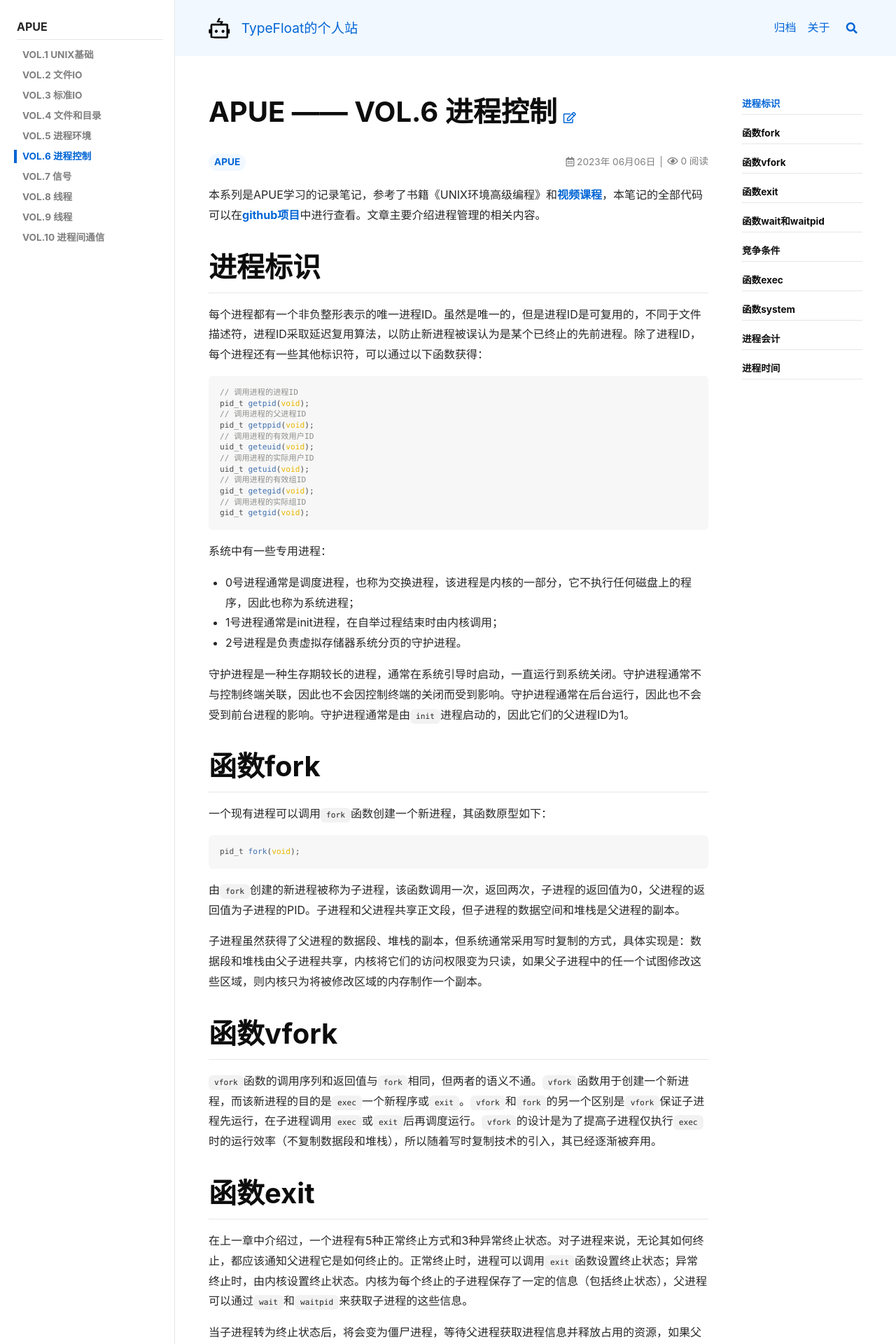
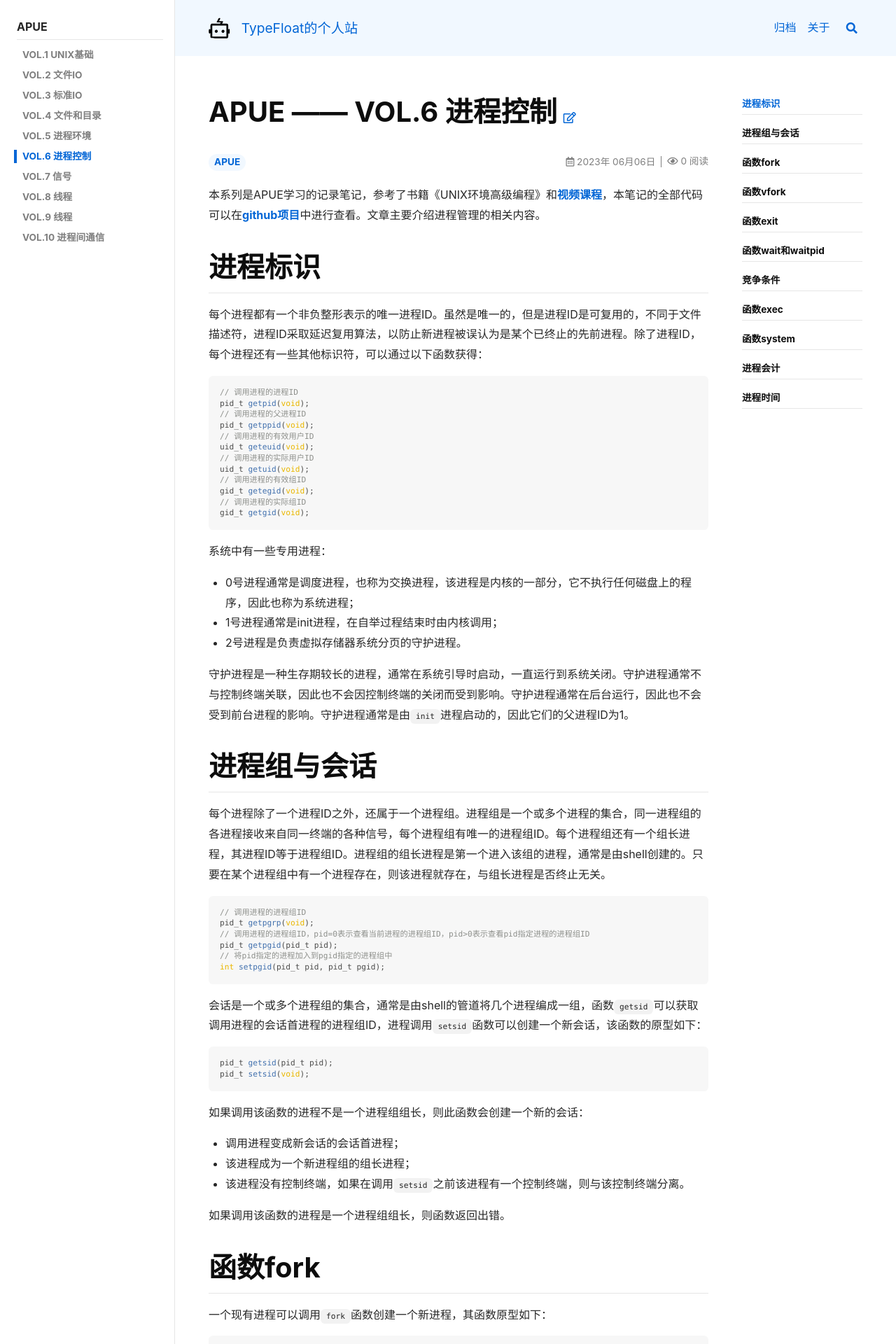
Before and after one commit to TypeFloat/TypeFloat.github.io, a Jekyll site: the page built from _posts/2023-06-06-apue-6.md, in a window 1280 px wide. Shown: the top 1920 px of the page at 70% size. Built offline with Jekyll 4.4.1, drawn with Linux system fonts in a browser that asks for light colours; nearby versions of some CDN libraries; comment, search, counter and statistics services are not loaded.

Commit message:
添加进程组与会话的内容

````diff
--- a/_posts/2023-06-06-apue-6.md
+++ b/_posts/2023-06-06-apue-6.md
@@ -34,6 +34,33 @@ gid_t getgid(void);
 - 2号进程是负责虚拟存储器系统分页的守护进程。
 
 守护进程是一种生存期较长的进程，通常在系统引导时启动，一直运行到系统关闭。守护进程通常不与控制终端关联，因此也不会因控制终端的关闭而受到影响。守护进程通常在后台运行，因此也不会受到前台进程的影响。守护进程通常是由`init`进程启动的，因此它们的父进程ID为1。
+
+# 进程组与会话
+
+每个进程除了一个进程ID之外，还属于一个进程组。进程组是一个或多个进程的集合，同一进程组的各进程接收来自同一终端的各种信号，每个进程组有唯一的进程组ID。每个进程组还有一个组长进程，其进程ID等于进程组ID。进程组的组长进程是第一个进入该组的进程，通常是由shell创建的。只要在某个进程组中有一个进程存在，则该进程就存在，与组长进程是否终止无关。
+
+```c
+// 调用进程的进程组ID
+pid_t getpgrp(void);
+// 调用进程的进程组ID，pid=0表示查看当前进程的进程组ID，pid>0表示查看pid指定进程的进程组ID
+pid_t getpgid(pid_t pid);
+// 将pid指定的进程加入到pgid指定的进程组中
+int setpgid(pid_t pid, pid_t pgid);
+```
+
+会话是一个或多个进程组的集合，通常是由shell的管道将几个进程编成一组，函数`getsid`可以获取调用进程的会话首进程的进程组ID，进程调用`setsid`函数可以创建一个新会话，该函数的原型如下：
+
+```c
+pid_t getsid(pid_t pid);
+pid_t setsid(void);
+```
+
+如果调用该函数的进程不是一个进程组组长，则此函数会创建一个新的会话：
+- 调用进程变成新会话的会话首进程；
+- 该进程成为一个新进程组的组长进程；
+- 该进程没有控制终端，如果在调用`setsid`之前该进程有一个控制终端，则与该控制终端分离。
+
+如果调用该函数的进程是一个进程组组长，则函数返回出错。
 
 # 函数fork
 
````
